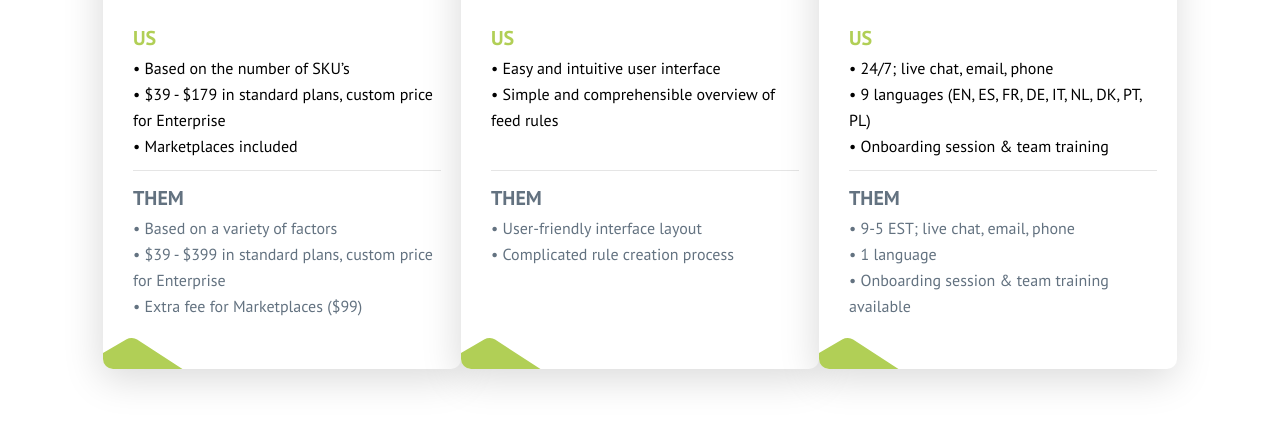
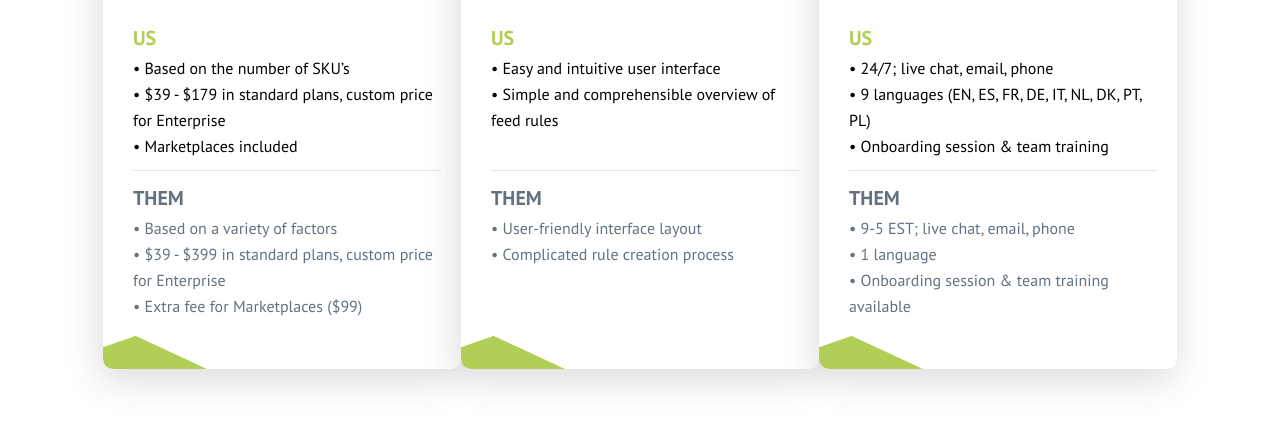
Before and after one commit to klusaktomasz/recruitment-dfw, a website built with webpack: page public/index.html in a window 1280 px wide. Shown: the part 284-710 px from the top of the page. Built offline with nearby package versions, Linux system fonts and the light colour scheme.

Commit message:
Change ribbon on card to svg

```diff
--- a/src/styles/components/card.scss
+++ b/src/styles/components/card.scss
@@ -17,11 +17,9 @@
       position: absolute;
       left: 0;
       bottom: 0;
-      width: 75px;
-      height: 75px;
-      background: $green;
-      border-radius: 6px;
-      transform: translate(-10px, 45px) rotate(45deg) skew(-15deg, -12deg);
+      width: 104px;
+      height: 33px;
+      background: url(../../assets/card-ribbon.svg);
     }
   }
 }
```
Also changed, not shown: src/assets/arrow.svg (added), src/assets/card-ribbon.svg (added).
